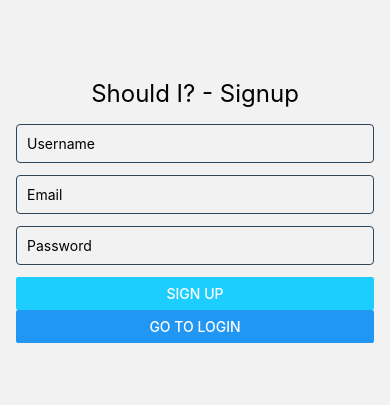
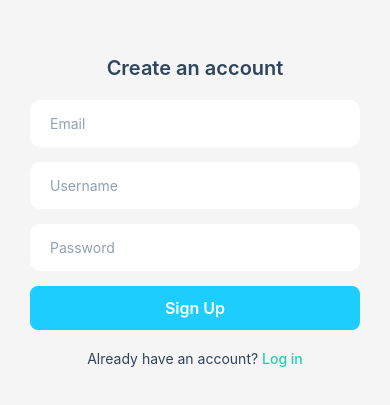
Before and after one commit to theflaggship/should-i-app, a React Native app in the folder frontend/: screen /Signup in a window 390 px wide. Shown: the part 211-616 px from the top of the page. Built offline with nearby package versions, Linux system fonts and the light colour scheme.

Commit message:
fixed username showing up and restyled login-signup screens

```diff
--- a/frontend/src/components/PollCard.js
+++ b/frontend/src/components/PollCard.js
@@ -102,7 +102,7 @@ const PollCard = ({ poll, onVote, disableMainPress = false, showDetailedTimestam
             source={{ uri: poll?.user?.profilePicture || DEFAULT_PROFILE_IMG }}
             style={styles.profileImage}
           />
-          <Text style={styles.username}>{poll?.User?.username ?? 'Unknown'}</Text>
+          <Text style={styles.username}>{poll?.user?.username ?? 'Unknown'}</Text>
         </TouchableOpacity>
 
         {/* The rest of the row (including timestamp) => poll details */}
--- a/frontend/src/screens/Auth/LoginScreen.js
+++ b/frontend/src/screens/Auth/LoginScreen.js
@@ -1,6 +1,12 @@
 // src/screens/Auth/LoginScreen.js
 import React, { useState, useContext } from 'react';
-import { View, Text, TextInput, Button, StyleSheet } from 'react-native';
+import {
+  View,
+  Text,
+  TextInput,
+  TouchableOpacity,
+  StyleSheet,
+} from 'react-native';
 import { AuthContext } from '../../context/AuthContext';
 import { login as loginApi } from '../../services/authService';
 import colors from '../../styles/colors';
@@ -22,39 +28,96 @@ const LoginScreen = ({ navigation }) => {
 
   return (
     <View style={styles.container}>
-      <Text style={styles.title}>Should I? - Login</Text>
+      <Text style={styles.header}>Hello, welcome back</Text>
+
       {error && <Text style={styles.error}>{error}</Text>}
+
+      <View style={styles.inputContainer}>
         <TextInput
           style={styles.input}
           placeholder="Username"
+          placeholderTextColor={colors.onDarkPlaceHolder}
           value={username}
           onChangeText={setUsername}
           autoCapitalize="none"
         />
+
         <TextInput
           style={styles.input}
           placeholder="Password"
+          placeholderTextColor={colors.onDarkPlaceHolder}
           value={password}
           onChangeText={setPassword}
           secureTextEntry
         />
-      <Button title="Login" onPress={handleLogin} color={colors.primary} />
-      <Button title="Go to Signup" onPress={() => navigation.navigate('Signup')} />
+      </View>
+
+      <TouchableOpacity style={styles.loginButton} onPress={handleLogin}>
+        <Text style={styles.loginButtonText}>Log In</Text>
+      </TouchableOpacity>
+
+      <TouchableOpacity onPress={() => navigation.navigate('Signup')}>
+        <Text style={styles.switchText}>
+          Don’t have an account?{' '}
+          <Text style={styles.switchLink}>Sign Up</Text>
+        </Text>
+      </TouchableOpacity>
     </View>
   );
 };
 
+export default LoginScreen;
+
 const styles = StyleSheet.create({
-  container: { flex: 1, justifyContent: 'center', padding: 16 },
-  title: { fontSize: 24, marginBottom: 16, textAlign: 'center' },
+  container: {
+    flex: 1,
+    backgroundColor: colors.appBackground, // Blue background
+    justifyContent: 'center',
+    paddingHorizontal: 30,
+  },
+  header: {
+    fontSize: 20,
+    fontWeight: '600',
+    color: colors.dark,
+    marginBottom: 20,
+    textAlign: 'center',
+  },
+  error: {
+    color: 'red',
+    textAlign: 'center',
+    marginBottom: 10,
+  },
+  inputContainer: {
+  },
   input: {
-    borderWidth: 1,
-    borderColor: colors.dark,
-    marginBottom: 12,
-    padding: 10,
-    borderRadius: 4,
+    borderRadius: 10,
+    backgroundColor: '#fff',
+    marginBottom: 15,
+    paddingVertical: 15,
+    paddingHorizontal: 10,
+    paddingLeft: 20,
+    color: colors.dark,
   },
-  error: { color: 'red', marginBottom: 12, textAlign: 'center' },
+  loginButton: {
+    backgroundColor: colors.secondary,
+    paddingVertical: 12,
+    borderRadius: 8,
+    marginBottom: 20,
+  },
+  loginButtonText: {
+    textAlign: 'center',
+    color: '#fff',
+    fontSize: 16,
+    fontWeight: '600',
+  },
+  switchText: {
+    textAlign: 'center',
+    color: colors.dark,
+    fontSize: 14,
+  },
+  switchLink: {
+    color: colors.primary,
+    fontWeight: '500',
+    textDecorationLine: 'none',
+  },
 });
-
-export default LoginScreen;
--- a/frontend/src/screens/Auth/SignupScreen.js
+++ b/frontend/src/screens/Auth/SignupScreen.js
@@ -1,6 +1,12 @@
 // src/screens/Auth/SignupScreen.js
 import React, { useState } from 'react';
-import { View, Text, TextInput, Button, StyleSheet } from 'react-native';
+import {
+  View,
+  Text,
+  TextInput,
+  TouchableOpacity,
+  StyleSheet,
+} from 'react-native';
 import { signup as signupApi } from '../../services/authService';
 import colors from '../../styles/colors';
 
@@ -21,18 +27,15 @@ const SignupScreen = ({ navigation }) => {
 
   return (
     <View style={styles.container}>
-      <Text style={styles.title}>Should I? - Signup</Text>
+      <Text style={styles.header}>Create an account</Text>
+
       {error && <Text style={styles.error}>{error}</Text>}
-      <TextInput
-        style={styles.input}
-        placeholder="Username"
-        value={username}
-        onChangeText={setUsername}
-        autoCapitalize="none"
-      />
+
+      <View style={styles.inputContainer}>
       <TextInput
           style={styles.input}
           placeholder="Email"
+          placeholderTextColor={colors.onDarkPlaceHolder}
           value={email}
           onChangeText={setEmail}
           autoCapitalize="none"
@@ -40,28 +43,89 @@ const SignupScreen = ({ navigation }) => {
         />
         <TextInput
           style={styles.input}
+          placeholder="Username"
+          placeholderTextColor={colors.onDarkPlaceHolder}
+          value={username}
+          onChangeText={setUsername}
+          autoCapitalize="none"
+        />
+        <TextInput
+          style={styles.input}
           placeholder="Password"
+          placeholderTextColor={colors.onDarkPlaceHolder}
           value={password}
           onChangeText={setPassword}
           secureTextEntry
         />
-      <Button title="Sign Up" onPress={handleSignup} color={colors.primary} />
-      <Button title="Go to Login" onPress={() => navigation.navigate('Login')} />
+      </View>
+
+      <TouchableOpacity style={styles.signupButton} onPress={handleSignup}>
+        <Text style={styles.signupButtonText}>Sign Up</Text>
+      </TouchableOpacity>
+
+      <TouchableOpacity onPress={() => navigation.navigate('Login')}>
+        <Text style={styles.switchText}>
+          Already have an account?{' '}
+          <Text style={styles.switchLink}>Log in</Text>
+        </Text>
+      </TouchableOpacity>
     </View>
   );
 };
 
+export default SignupScreen;
+
 const styles = StyleSheet.create({
-  container: { flex: 1, justifyContent: 'center', padding: 16 },
-  title: { fontSize: 24, marginBottom: 16, textAlign: 'center' },
+  container: {
+    flex: 1,
+    backgroundColor: colors.appBackground,
+    justifyContent: 'center',
+    paddingHorizontal: 30,
+  },
+  header: {
+    fontSize: 20,
+    fontWeight: '600',
+    color: colors.dark,
+    marginBottom: 20,
+    textAlign: 'center',
+  },
+  error: {
+    color: 'red',
+    textAlign: 'center',
+    marginBottom: 10,
+  },
+  inputContainer: {
+  },
   input: {
-    borderWidth: 1,
-    borderColor: colors.dark,
-    marginBottom: 12,
-    padding: 10,
-    borderRadius: 4,
+    borderRadius: 10,
+    backgroundColor: '#fff',
+    marginBottom: 15,
+    paddingVertical: 15,
+    paddingHorizontal: 10,
+    paddingLeft: 20,
+    color: colors.dark,
   },
-  error: { color: 'red', marginBottom: 12, textAlign: 'center' },
+  signupButton: {
+    backgroundColor: colors.primary,
+    paddingVertical: 12,
+    borderRadius: 8,
+    marginBottom: 20,
+  },
+  signupButtonText: {
+    textAlign: 'center',
+    color: '#fff',
+    fontSize: 16,
+    fontWeight: '600',
+  },
+  switchText: {
+    textAlign: 'center',
+    color: colors.dark,
+    fontSize: 14,
+  },
+  // Link color is now secondary instead of primary
+  switchLink: {
+    color: colors.secondary,
+    fontWeight: '500',
+    textDecorationLine: 'none',
+  },
 });
-
-export default SignupScreen;
--- a/frontend/src/store/usePollsStore.js
+++ b/frontend/src/store/usePollsStore.js
@@ -104,6 +104,11 @@ export const usePollsStore = create((set, get) => ({
 
   // Add a new poll to the store
   addPollToStore: (newPoll) => {
+    // If newPoll has a capital "User" property, rename it to "user"
+    if (newPoll.User && !newPoll.user) {
+      newPoll.user = newPoll.User;
+      delete newPoll.User;
+    }
     set((state) => ({
       polls: [newPoll, ...state.polls], // or push to the front or back
     }));
```
Lines whose indentation alone changed are shown as unchanged.
